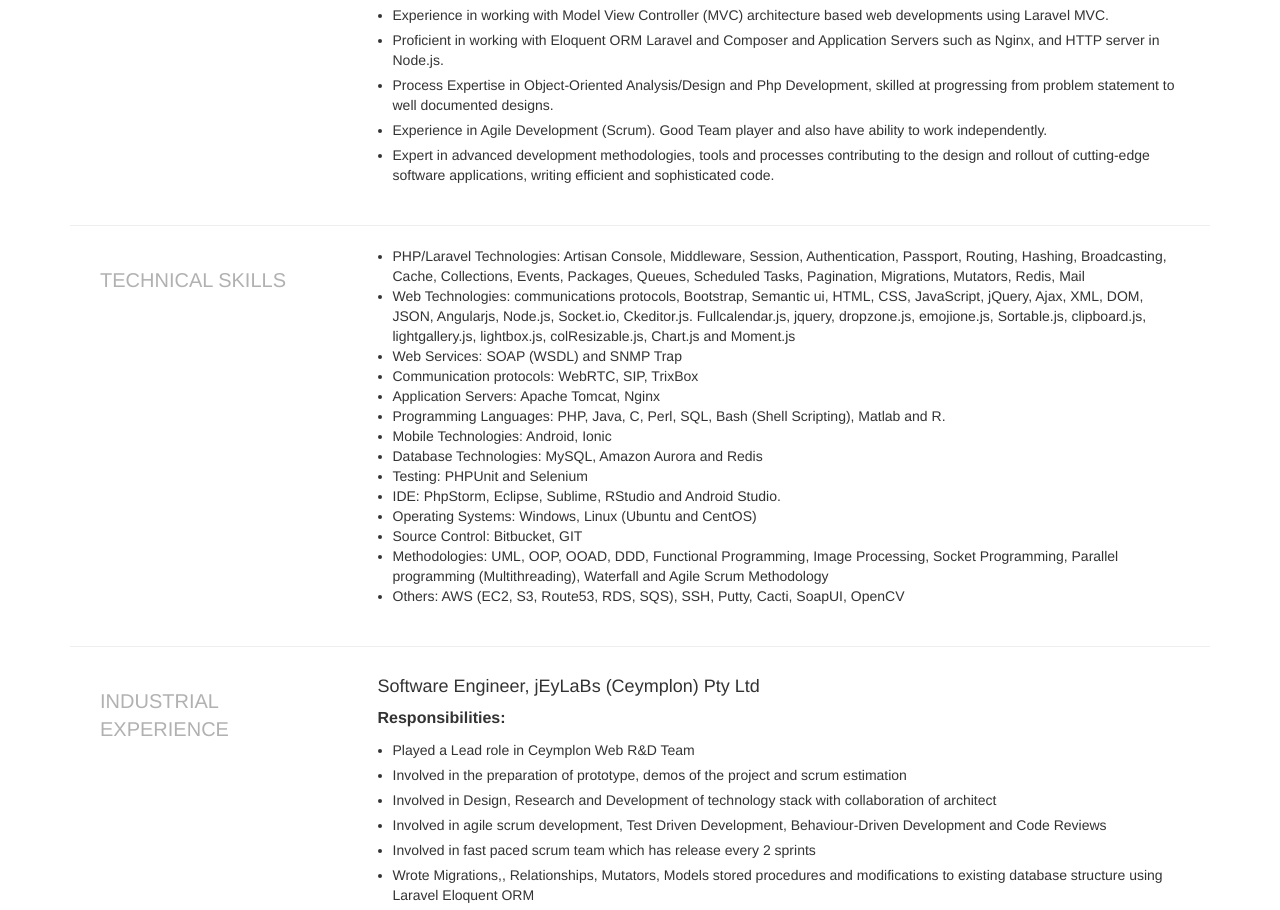
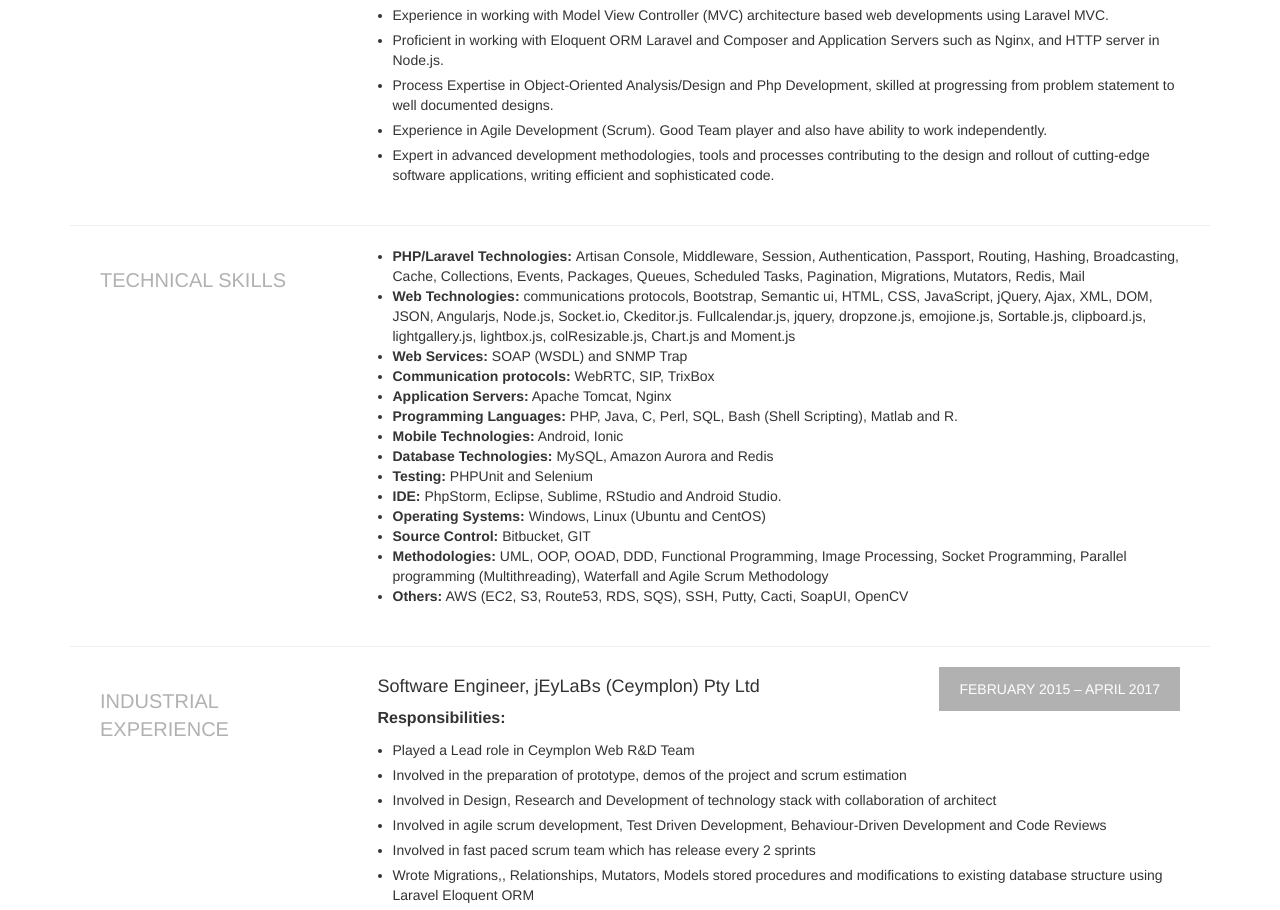
Before and after one commit to Senthan/pdf-generate, a PHP site: page /views/invoice.php in a window 1280 px wide. Shown: the part 587-1497 px from the top of the page. Run offline with PHP 8.4, Linux system fonts and the light colour scheme.

Commit message:
cv ui update

```diff
--- a/views/invoice.php
+++ b/views/invoice.php
@@ -51,6 +51,18 @@
 		.cv-item-heading {
 			padding-top: 30px;
 			margin-top: 30px;
+		}
+
+		.period {
+			    float: right;
+			    padding: 12px 20px;
+			    background-color: #b1b1b1;
+			    color: #fff;
+			    -webkit-transition: background-color 0.3s;
+			    -o-transition: background-color 0.3s;
+			    transition: background-color 0.3s;
+ 			   text-transform: uppercase;
+}
 		}
     </style>
 
@@ -132,7 +144,7 @@
         		<ul class="list-group">
         			<li>
 	        			<span class="list-group-item-heading">
-	        				PHP/Laravel Technologies:
+	        				<strong>PHP/Laravel Technologies: </strong>
 	    				</span>
         				<span class="list-group-item-text">
         				Artisan Console, Middleware, Session, Authentication, Passport, Routing, Hashing, Broadcasting, Cache, Collections, Events, Packages, Queues, Scheduled Tasks, Pagination, Migrations, Mutators, Redis, Mail
@@ -140,7 +152,7 @@
         			</li>
         			<li class="">
         				<span class="list-group-item-heading">
-        					Web Technologies:
+        					<strong>Web Technologies:</strong>
         				</span>
         				<span class="list-group-item-text">
         					communications protocols, Bootstrap, Semantic ui, HTML, CSS, JavaScript, jQuery, Ajax, XML, DOM, JSON, Angularjs, Node.js, Socket.io, Ckeditor.js. Fullcalendar.js, jquery, dropzone.js, emojione.js, Sortable.js, clipboard.js, lightgallery.js, lightbox.js, colResizable.js, Chart.js and Moment.js
@@ -148,7 +160,7 @@
         			</li>
         			<li class="">
         				<span class="list-group-item-heading">
-        					Web Services:
+        					<strong>Web Services:</strong>
         				</span>
         				<span class="list-group-item-text">
         					SOAP (WSDL) and SNMP Trap
@@ -156,7 +168,7 @@
         			</li>
         			<li class="">
         				<span class="list-group-item-heading">
-        					Communication protocols:
+        					<strong>Communication protocols:</strong>
         				</span>
         				<span class="list-group-item-text">
         					WebRTC, SIP, TrixBox
@@ -164,7 +176,7 @@
         			</li>
         			<li class="">
         				<span class="list-group-item-heading">
-        					Application Servers:
+        					<strong>Application Servers:</strong>
         				</span>
         				<span class="list-group-item-text">
         					Apache Tomcat, Nginx
@@ -172,7 +184,7 @@
         			</li>
         			<li class="">
         				<span class="list-group-item-heading">
-        					Programming Languages:
+        					<strong>Programming Languages:</strong>
         				</span>
         				<span class="list-group-item-text">
         					PHP, Java, C, Perl, SQL, Bash (Shell Scripting), Matlab and R.
@@ -180,7 +192,7 @@
         			</li>
         			<li class="">
         				<span class="list-group-item-heading">
-        					Mobile Technologies:
+        					<strong>Mobile Technologies:</strong>
         				</span>
         				<span class="list-group-item-text">
         					Android, Ionic
@@ -188,7 +200,7 @@
         			</li>
         			<li class="">
         				<span class="list-group-item-heading">
-        					Database Technologies:
+        					<strong>Database Technologies:</strong>
         				</span>
         				<span class="list-group-item-text">
         					MySQL, Amazon Aurora and Redis
@@ -196,7 +208,7 @@
         			</li>
         			<li class="">
         				<span class="list-group-item-heading">
-        					Testing:
+        					<strong>Testing:</strong>
         				</span>
         				<span class="list-group-item-text">
         					PHPUnit and Selenium
@@ -204,7 +216,7 @@
         			</li>
         			<li class="">
         				<span class="list-group-item-heading">
-        					IDE:
+        					<strong>IDE:</strong>
         				</span>
         				<span class="list-group-item-text">
         					PhpStorm, Eclipse, Sublime, RStudio and Android Studio.
@@ -212,7 +224,7 @@
         			</li>
         			<li class="">
         				<span class="list-group-item-heading">
-        					Operating Systems:
+        					<strong>Operating Systems:</strong>
         				</span>
         				<span class="list-group-item-text">
         					Windows, Linux (Ubuntu and CentOS)
@@ -220,7 +232,7 @@
         			</li>
         			<li class="">
         				<span class="list-group-item-heading">
-        					Source Control:
+        					<strong>Source Control:</strong>
         				</span>
         				<span class="list-group-item-text">
         					Bitbucket, GIT
@@ -228,7 +240,7 @@
         			</li>
         			<li class="">
         				<span class="list-group-item-heading">
-        					Methodologies:
+        					<strong>Methodologies:</strong>
         				</span>
         				<span class="list-group-item-text">
         					UML, OOP, OOAD, DDD, Functional Programming, Image Processing, Socket Programming, Parallel programming (Multithreading), Waterfall and Agile Scrum Methodology
@@ -236,7 +248,7 @@
         			</li>
         			<li class="">
         				<span class="list-group-item-heading">
-        					Others:
+        					<strong>Others:</strong>
         				</span>
         				<span class="list-group-item-text">
         					AWS (EC2, S3, Route53, RDS, SQS), SSH, Putty, Cacti, SoapUI, OpenCV
@@ -251,6 +263,7 @@
         		<h3>INDUSTRIAL EXPERIENCE</h3>
         	</div>
         	<div class="col-md-9">
+        		<p class="period">February 2015 – April 2017</p>
         		<h4>Software Engineer, jEyLaBs (Ceymplon) Pty Ltd</h4>
         		<p><strong>Responsibilities:</strong></p>
         		<ul class="list-group">
@@ -292,6 +305,7 @@
         		</ul>
 
         		<h4 class="cv-item">Deliver Daily</h4>
+
         		<p>
 					An office administrator has the responsibility of ensuring that the administrative activities within an organization run
 					efficiently, by providing structure to other employees throughout the organization. These activities can range from being responsible for the management of human resources, budgets, leave and records, to undertaking the role of supervising other employees. These responsibilities can vary depending on the employer and level of education. Marketing campaign module is a newsletter service that allows you to send out email campaigns to a list of email subscribers and tracking email campaign and generate the report.
@@ -388,7 +402,11 @@
         			</li>
         		</ul>
 
-        		<h4 class="cv-item-heading">Software Engineer, Adrotec Pvt Ltd</h4>
+        		<div class="cv-item-heading">
+					<p class="period">April 2014 - February 2015</p>
+        			<h4>Software Engineer, Adrotec Pvt Ltd</h4>
+        		</div>
+
         		<p><strong>Responsibilities:</strong></p>
         		<ul class="list-group">
         			<li class="list-group-item-heading">
@@ -469,7 +487,11 @@
         		</ul>
 
 
-        		<h4 class="cv-item-heading">Associate Software Engineer, Adrotec Pvt Ltd</h4>
+				<div class="cv-item-heading">
+					<p class="period">October 2013 - March 2014</p>
+					<h4>Associate Software Engineer, Adrotec Pvt Ltd</h4>
+				</div>
+
         		<p><strong>Responsibilities:</strong></p>
         		<ul class="list-group">
         			<li class="list-group-item-heading">
```
